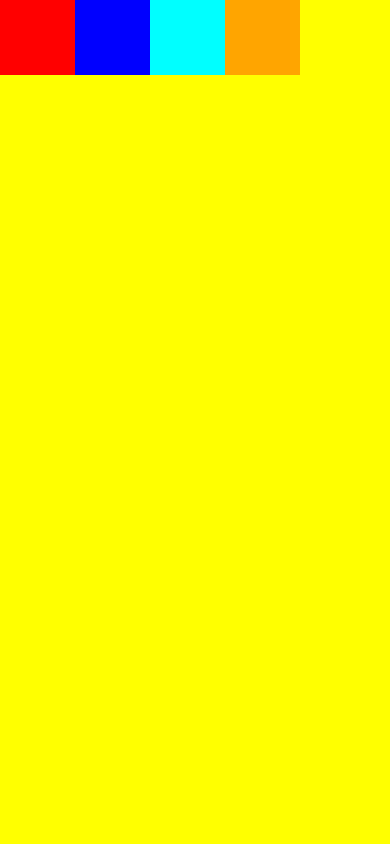
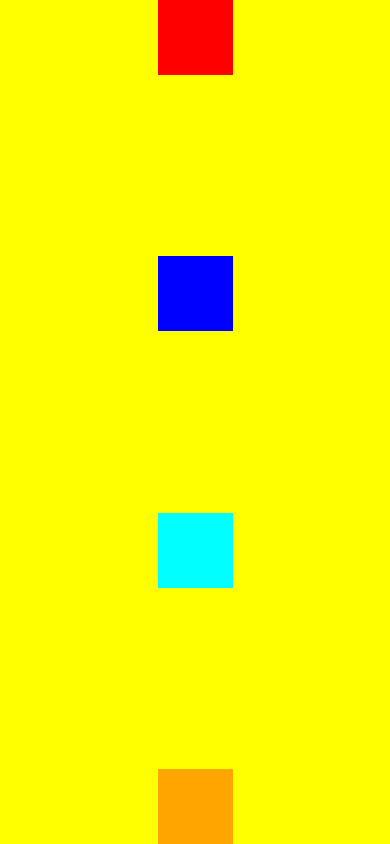
Before and after one commit to baransahinn/ReactNativeStudy, a React Native app: screen / in a window 390 px wide. Built offline with nearby package versions, Linux system fonts and the light colour scheme.

Commit message:
init : alignitems justifycontent

```diff
--- a/src/App.tsx
+++ b/src/App.tsx
@@ -21,8 +21,10 @@ const App = () => {
 const styles = StyleSheet.create({
   container : {
     flex : 1,
-    flexDirection : "row",
-    backgroundColor : "yellow"
+    flexDirection : "column",
+    backgroundColor : "yellow",
+    justifyContent : 'space-between',
+    alignItems: 'center'
   },
   box1 : {
     width : 75,
```
